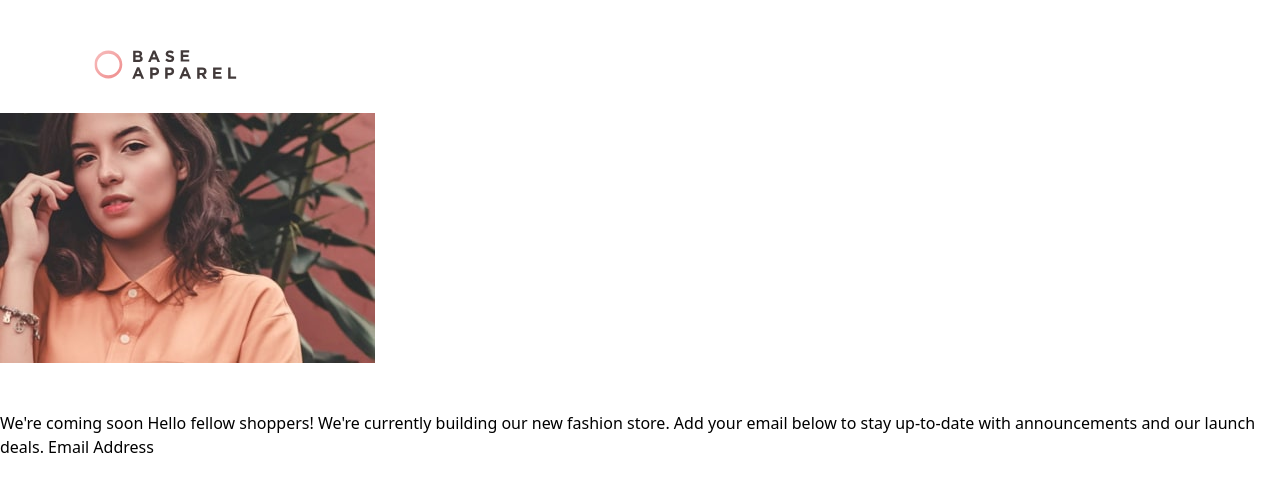
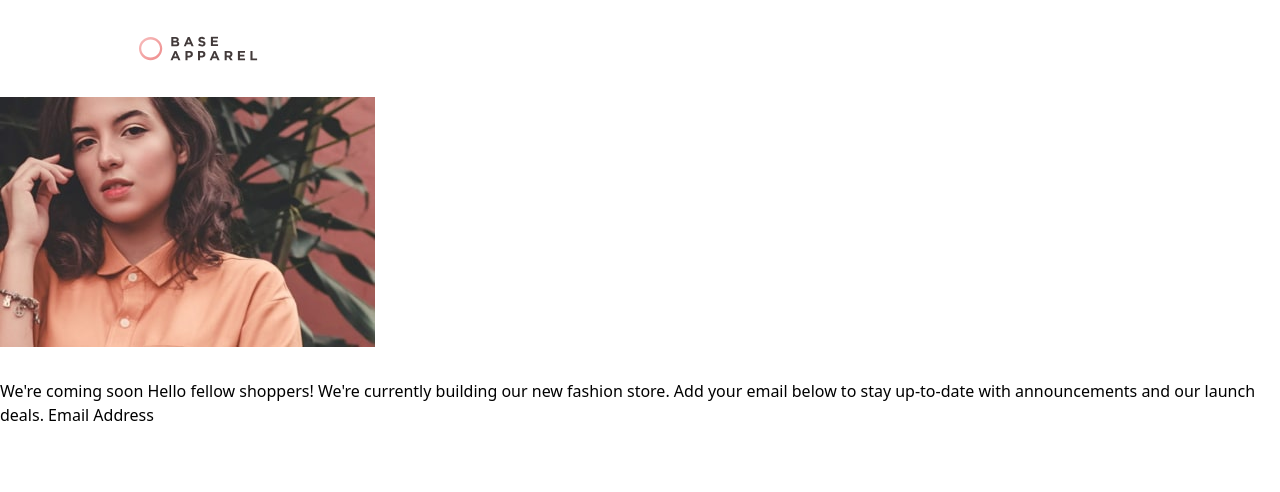
Before and after one commit to Abaljerind/base-apparel-coming-soon, a website: page index.html in a window 1280 px wide. Drawn offline with Linux system fonts and the light colour scheme.

Commit message:
fix style logo & hero

```diff
--- a/index.html
+++ b/index.html
@@ -18,15 +18,15 @@
     <link rel="stylesheet" href="/css/output.css" />
   </head>
   <body>
-    <section class="py-12">
+    <section class="py-8">
       <!-- logo -->
-      <div class="logo mb-8 ml-8 scale-90">
+      <div class="logo -ml-6 mb-8 scale-75">
         <img src="./images/logo.svg" alt="logo and text of the product" />
       </div>
 
       <!-- image hero -->
       <div class="hero">
-        <img src="./images/hero-mobile.jpg" alt="image of the model in mobile version" class="bg-cover" />
+        <img src="./images/hero-mobile.jpg" alt="image of the model in mobile version" />
       </div>
     </section>
 
```
Also changed, not shown: css/output.css.
